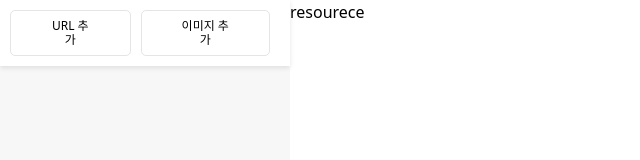
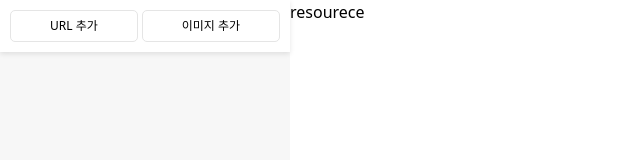
Before and after one commit to blacktoast/typed-assignments, a React (Vite) app: page / in a window 1280 px wide. Shown: the top 160 px of the page, without its empty margins (0-640 px from the left). Built offline with nearby package versions, Linux system fonts and the light colour scheme.

Commit message:
style: edit button style

```diff
--- a/src/components/Button/Button.module.css
+++ b/src/components/Button/Button.module.css
@@ -1,7 +1,6 @@
 .btn {
   padding: 8px 39px;
   border-radius: 5px;
-  margin-right: 10px;
   border: 1px solid #e5e5e5;
 
   font-style: normal;
```
